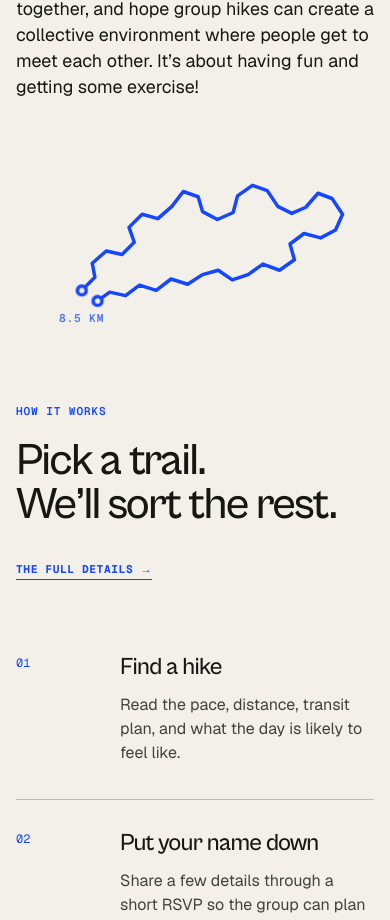
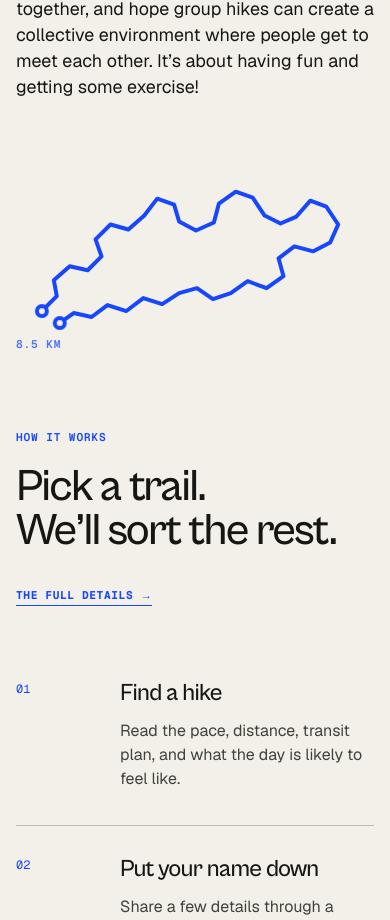
Before and after one commit to richelkim/Roam, a Next.js app: page / in a window 390 px wide. Shown: the part 2373-3293 px from the top of the page. Built offline with nearby package versions, Linux system fonts and the light colour scheme; no server answers.

Commit message:
style: enlarge homepage route trace

```diff
--- a/app/global.css
+++ b/app/global.css
@@ -156,7 +156,7 @@ a:focus-visible, button:focus-visible, input:focus-visible, select:focus-visible
 }
 .intro-copy > p { margin: 0; max-width: 1000px; font-size: clamp(1.12rem, 1.65vw, 1.55rem); line-height: 1.45; }
 .intro-copy > p + p { margin-top: 1em; }
-.intro-route { grid-column: 10 / span 3; width: 106%; margin: -28px 0 0 auto; }
+.intro-route { grid-column: 10 / span 3; justify-self: end; width: 125%; margin: -28px 0 0; }
 .route-trace { position: relative; }
 .route-trace__svg { display: block; width: 100%; height: auto; overflow: visible; }
 .route-trace__path {
@@ -409,7 +409,7 @@ a:focus-visible, button:focus-visible, input:focus-visible, select:focus-visible
   .round-link { min-width: 210px; }
   .page-grid { grid-template-columns: 1fr; }
   .section-kicker, .intro-copy, .intro-route, .story-block .story-copy { grid-column: 1; }
-  .intro-route { width: 88%; margin: 15px 0 0 auto; }
+  .intro-route { width: 100%; margin: 15px 0 0; }
   .featured-section { min-height: 0; }
   .featured-photo { min-height: 72vw; }
   .featured-heading-row { margin-bottom: 42px; align-items: flex-start; }
```
